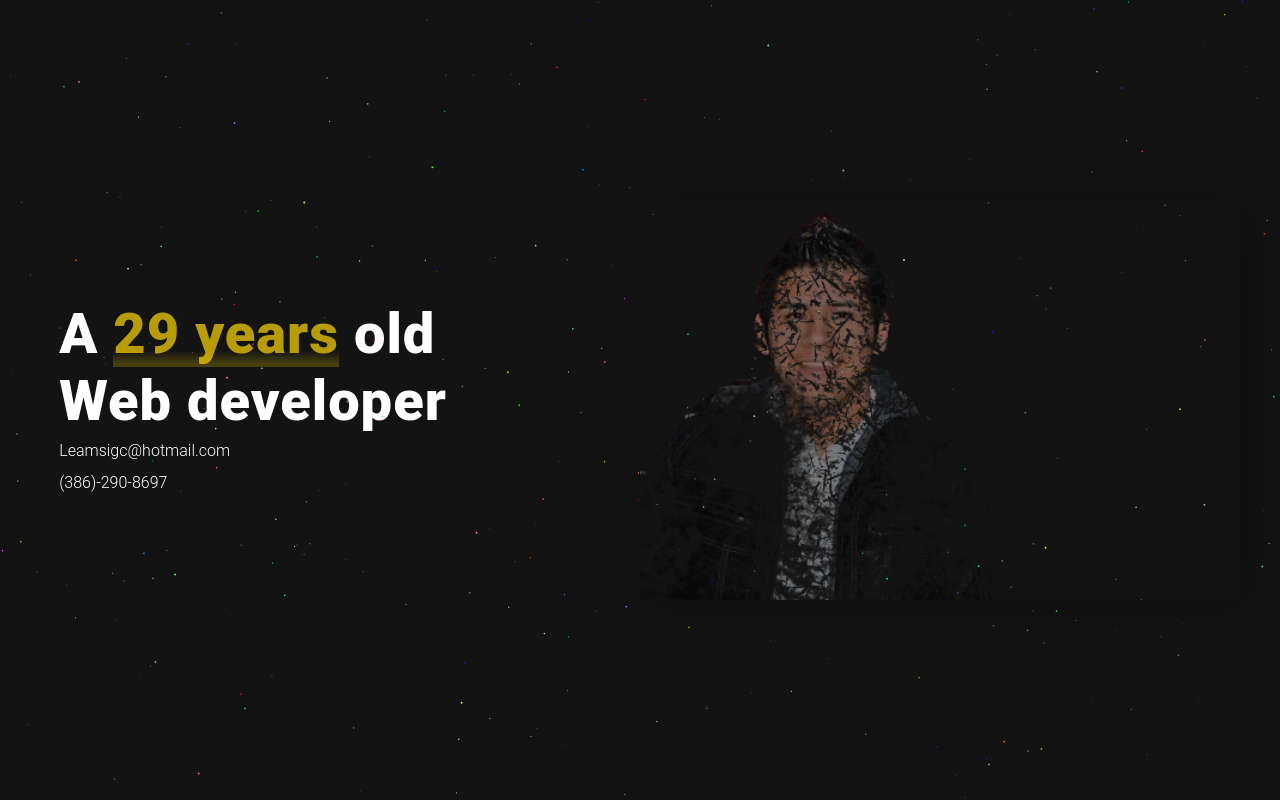
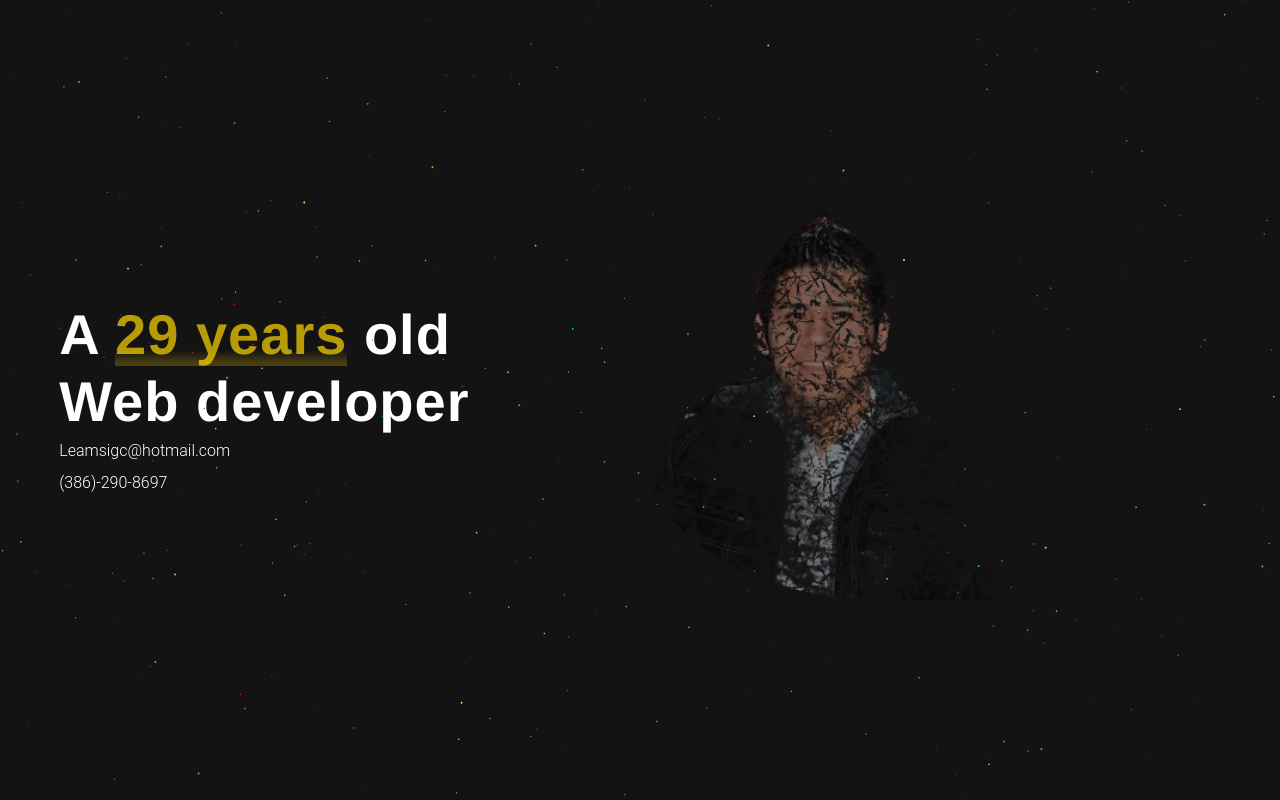
Before and after one commit to leamsigc/canvas, a plain HTML site: page index.html in a window 1280 px wide. Drawn offline with Linux system fonts and the light colour scheme.

Commit message:
remove the shadow from the image

```diff
--- a/app.css
+++ b/app.css
@@ -1,3 +1,7 @@
+:root {
+	--font: 'Helvetica', sans-serif, roboto, san francisco;
+}
+
 * {
 	padding: 0;
 	margin: 0;
@@ -13,7 +17,8 @@
 	max-width: 100vw;
 }
 body {
-	font-family: 'Roboto', serif;
+	/* font-family: 'Roboto', serif; */
+	font-family: var(--font);
 	font-size: calc(16px + (10- 20) * (100vw - 400px)/(800 - 500));
 	position: relative;
 	/* background: rgba(53, 2, 134, 0.904); */
@@ -43,7 +48,7 @@ body {
 	background-repeat: no-repeat;
 	height: 400px;
 	opacity: 0.6;
-	box-shadow: 10px 5px 50px rgba(0, 0, 0, 0.5);
+	border-radius: 40%;
 }
 .title {
 	display: flex;
```
Also changed, not shown: index.html (+0 -1 lines).
